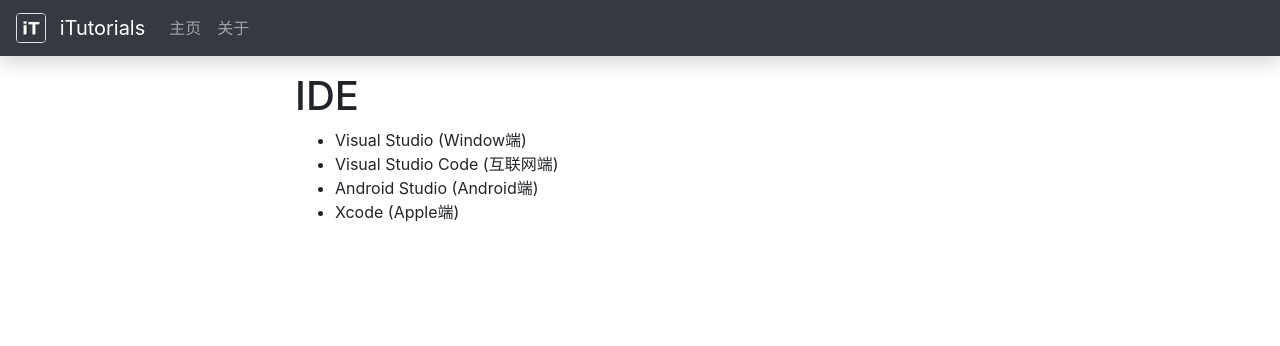
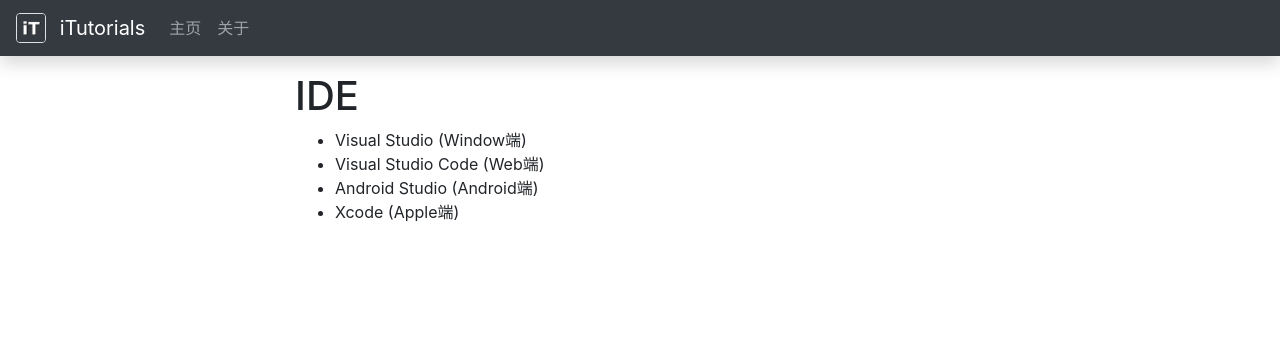
Before and after one commit to MCSMDS/iTutorials2, a Jekyll site: the page built from _tutorials/app/ide.md, in a window 1280 px wide. Shown: the top 346 px of the page. Built offline with Jekyll 4.4.1, drawn with Linux system fonts in a browser that asks for light colours.

Commit message:
Update ide.md

```diff
--- a/_tutorials/app/ide.md
+++ b/_tutorials/app/ide.md
@@ -5,6 +5,6 @@ layout: default
 # IDE
 
 - Visual Studio (Window端)
-- Visual Studio Code (互联网端)
+- Visual Studio Code (Web端)
 - Android Studio (Android端)
 - Xcode (Apple端)
```
